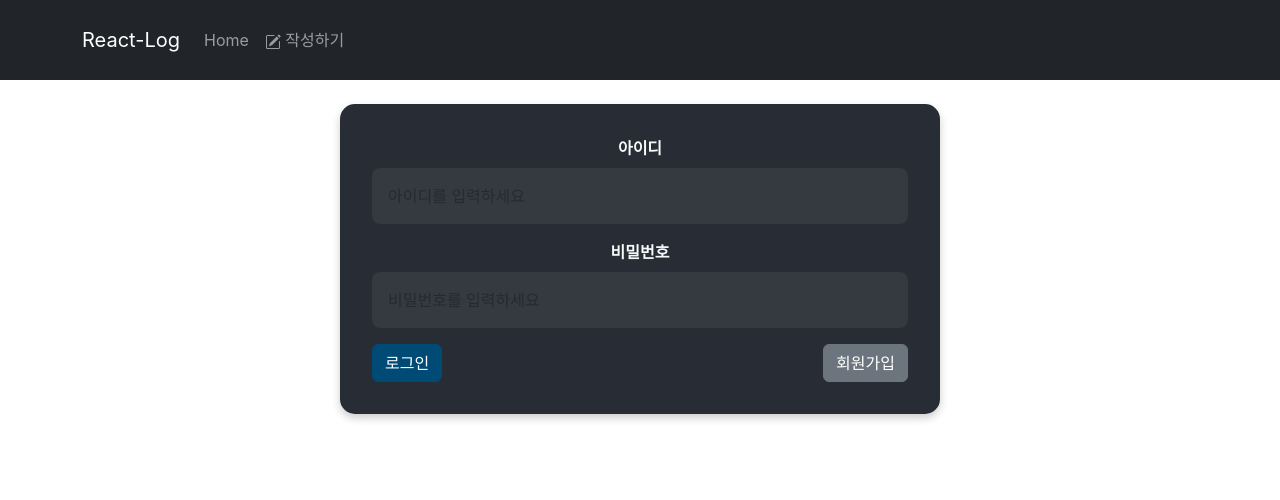
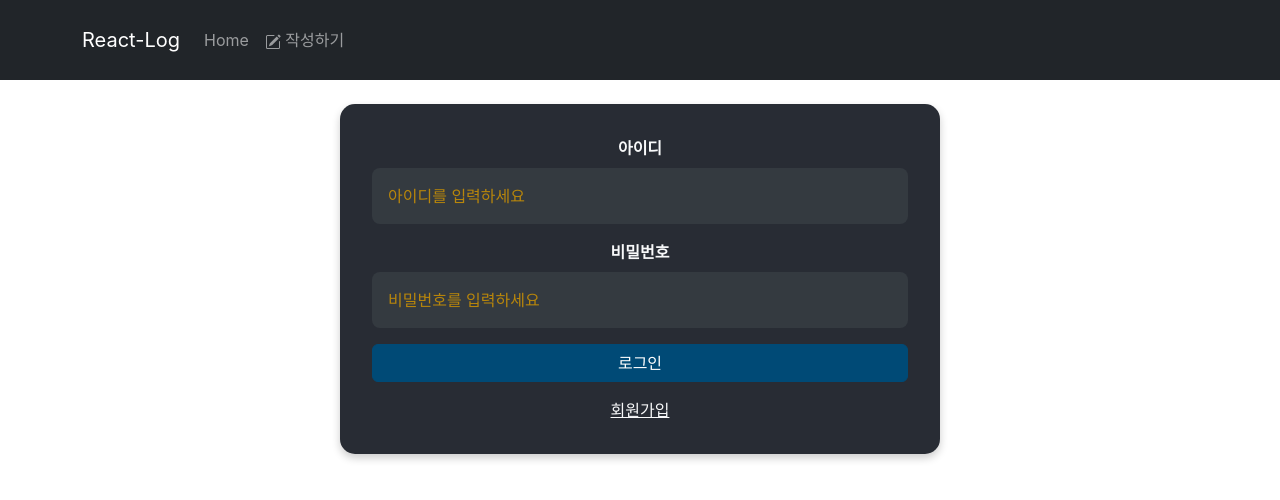
Before and after one commit to GEONU-MOON/react, a React (Create React App) app in the folder board/: page / in a window 1280 px wide. Shown: the top 500 px of the page. Built offline with nearby package versions, Linux system fonts and the light colour scheme.

Commit message:
style : 회원가입 폼 수정

```diff
--- a/board/src/App.css
+++ b/board/src/App.css
@@ -19,11 +19,16 @@
   box-shadow: 0 4px 8px rgba(0, 0, 0, 0.2);
   max-width: 600px;
   margin: 0 auto;
+  text-align: center;
 }
 
 .write-form label {
   color: #f8f9fa;
   font-weight: bold;
+}
+
+.write-form .form-control::placeholder {
+  color: darkgoldenrod;
 }
 
 .write-form .form-control {
@@ -99,7 +104,7 @@
   align-items: center;
   justify-content: center;
   font-size: calc(10px + 2vmin);
-  color: white;
+  color: cornsilk;
 }
 
 .App-link {
--- a/board/src/routes/login.js
+++ b/board/src/routes/login.js
@@ -49,13 +49,19 @@ function Login() {
           />
         </Form.Group>
 
-        <div className="d-flex justify-content-between mt-3">
-          <Button variant="primary" type="submit">
+        <div className="d-flex flex-column align-items-center mt-3">
+          <Button variant="primary" type="submit" className="w-100">
             로그인
           </Button>
-          <Link to="/register" className="btn btn-secondary">
-            회원가입
-          </Link>
+
+          <Form.Group className="mt-3">
+            <Link
+              to="/register"
+              className="text-decoration-underline text-light"
+            >
+              회원가입
+            </Link>
+          </Form.Group>
         </div>
       </Form>
     </Container>
```
